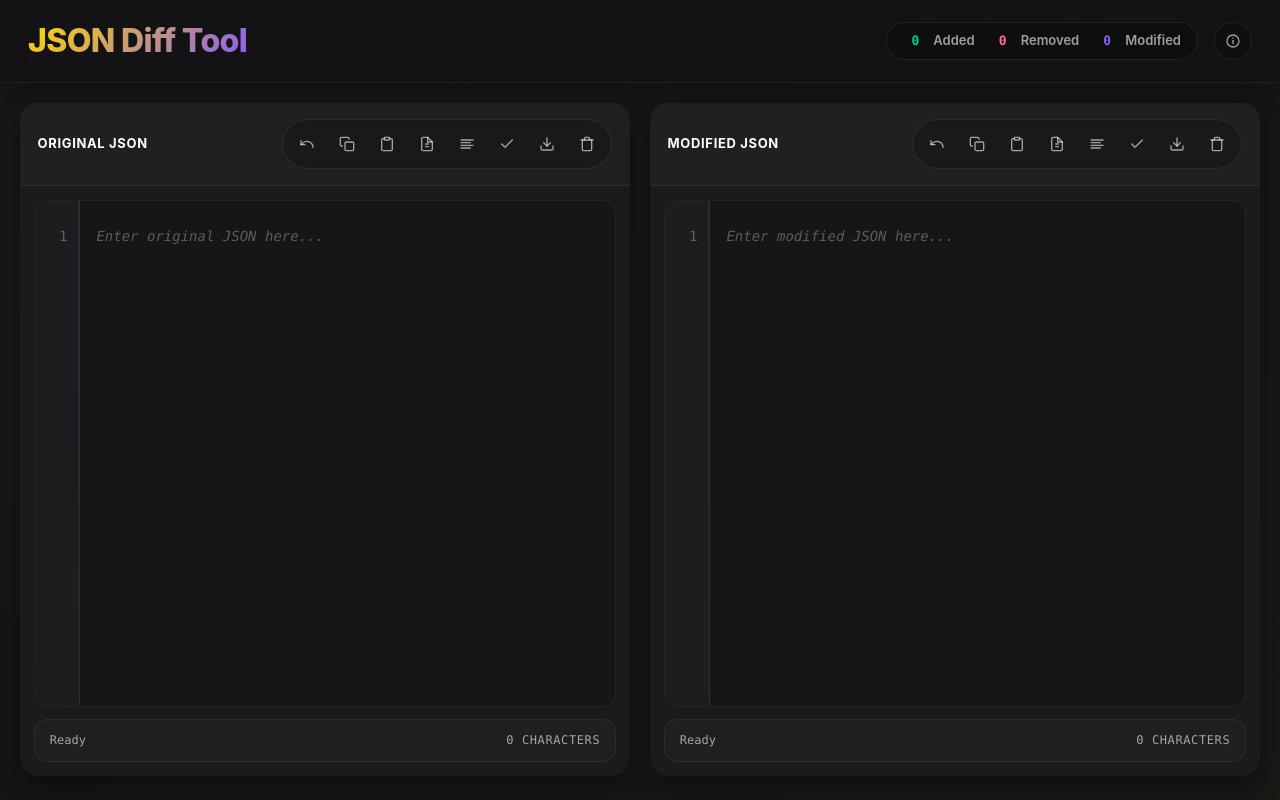
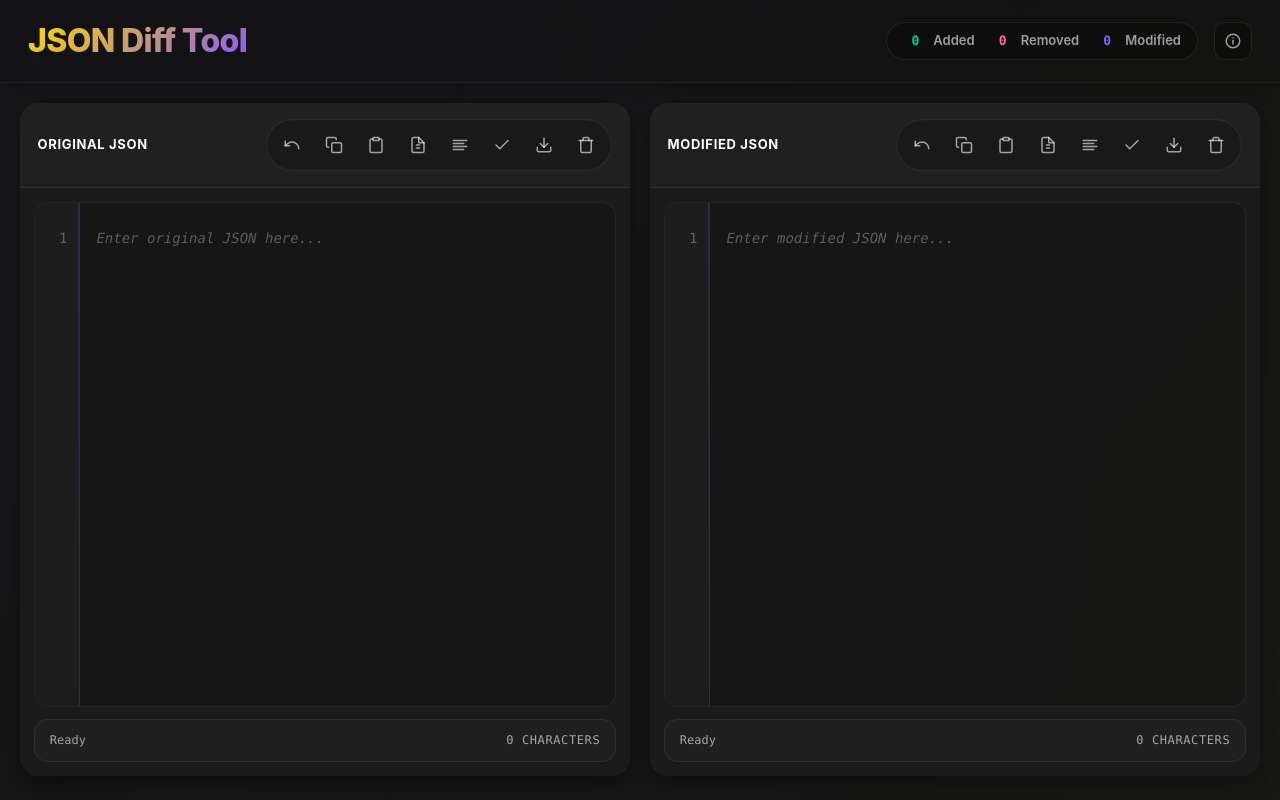
Before and after one commit to piyushdoorwar/dev-tools, a website: page tools/json-diff/index.html in a window 1280 px wide. Drawn offline with Linux system fonts and the light colour scheme.

Commit message:
test: add icon button geometry tests and standardize styling
- Add comprehensive test suite for icon button consistency across all tools
- Verify info buttons maintain canonical 38x38px size with 18px glyph
- Ensure all icon-only buttons (.icon-btn, .toolbar-btn, .info-btn, .action-btn) share uniform geometry
- Define CSS custom properties for consistent icon button sizing
- Replace regex-tester's text help affordance with standardized info icon

```diff
--- a/tools/main.css
+++ b/tools/main.css
@@ -149,6 +149,7 @@
   --control-h: 38px;
   --control-h-lg: 44px;
   --control-pad-x: 14px;
+  --icon-btn-glyph: 18px; /* glyph size inside an icon-only button */
 
   /* --- Control colour ---------------------------------------------------- */
   --control-bg: rgba(0, 0, 0, 0.22);
@@ -971,6 +972,34 @@ select[size]:not([size='1']) {
     font-weight: 700;
     line-height: var(--leading-tight);
     letter-spacing: var(--tracking-tight);
+  }
+
+  /* --- Icon-only buttons --------------------------------------------------
+     Geometry only. The same #i-info glyph was rendering at five different
+     sizes across tools, in buttons that were square in some and pill-shaped
+     in others. Colour, hover and background stay with the tool.
+     ------------------------------------------------------------------------ */
+
+  /* .modal-close has its own rule further down with the same geometry. */
+  .icon-btn,
+  .toolbar-btn,
+  .info-btn,
+  .action-btn {
+    width: var(--control-h);
+    height: var(--control-h);
+    flex: none;
+    padding: 0;
+    border-radius: var(--radius-control);
+  }
+
+  .icon-btn > svg,
+  .toolbar-btn > svg,
+  .info-btn > svg,
+  .action-btn > svg,
+  .modal-close > svg {
+    width: var(--icon-btn-glyph);
+    height: var(--icon-btn-glyph);
+    flex: none;
   }
 
   /* --- Icon sprite --------------------------------------------------------
```
Also changed, not shown: tests/tools/icon-buttons.spec.js (added, +66 -0 lines), tools/regex-tester/index.html (+1 -1 lines).
